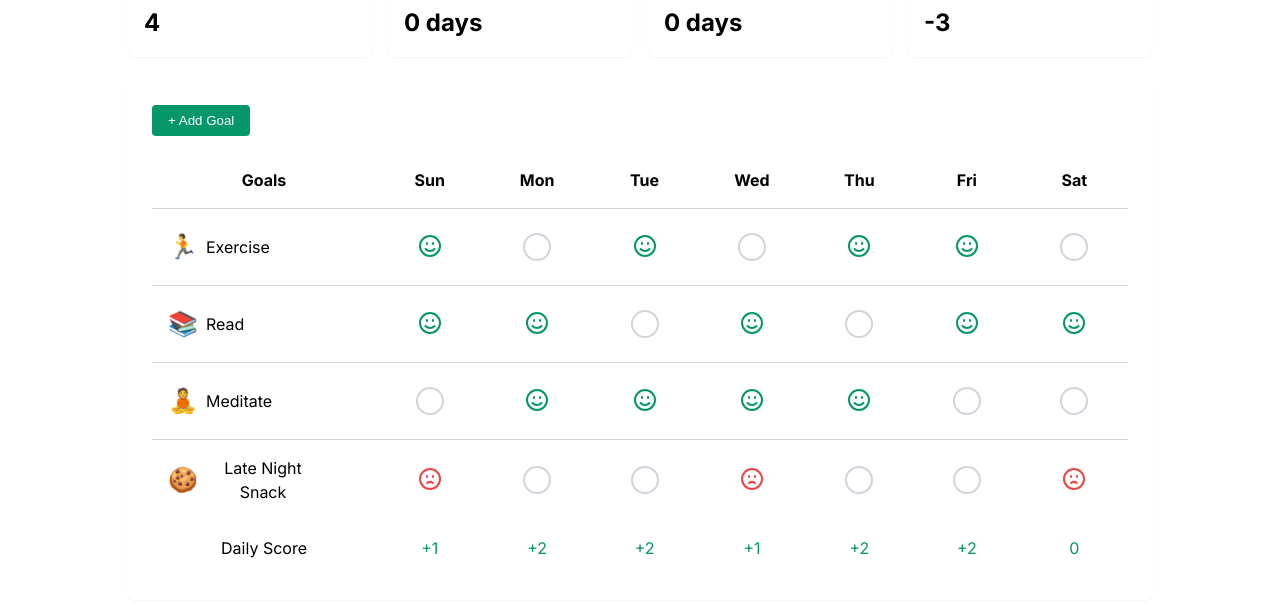
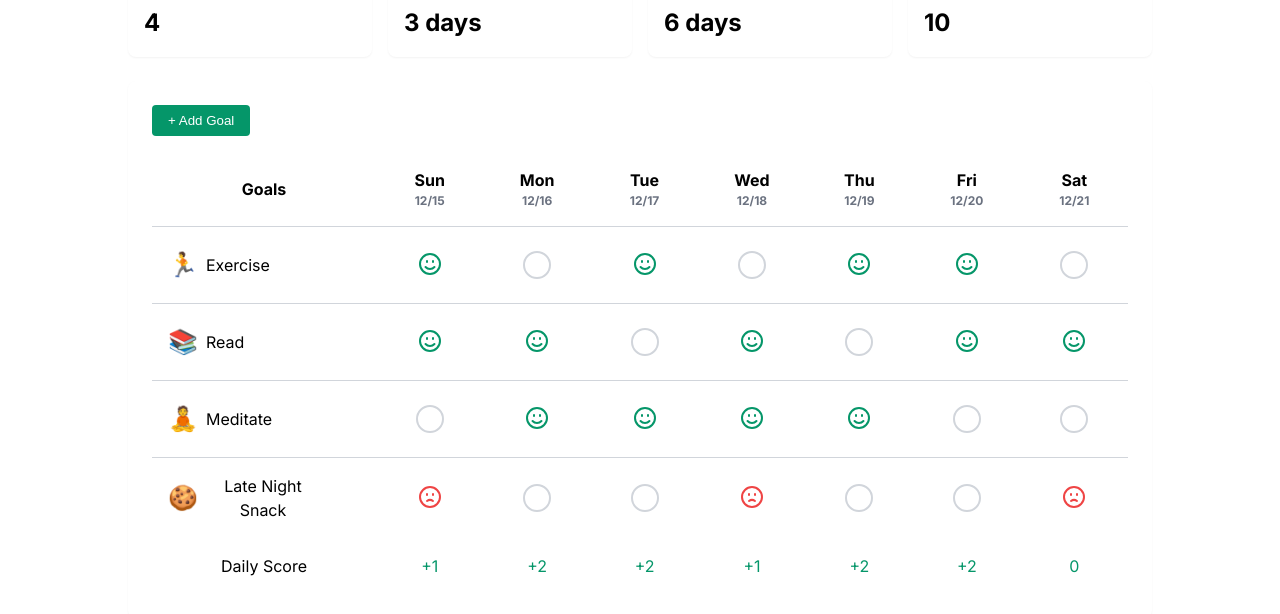
Before and after one commit to herbertmoroni/dailygoals, a website built with Vite: page src/index.html in a window 1280 px wide. Shown: the part 122-736 px from the top of the page. Built offline with nearby package versions, Linux system fonts and the light colour scheme; some packages are replaced by stand-ins of ours; no server answers.

Commit message:
fix starting day of the week problem

```diff
--- a/src/css/style.css
+++ b/src/css/style.css
@@ -314,3 +314,11 @@ body {
     background: var(--gray-50);
     border-radius: 9999px;
 }
+
+.text-xs {
+    font-size: 0.75rem;
+}
+
+.text-gray-500 {
+    color: #6b7280;
+}
--- a/src/js/modules/demoData.mjs
+++ b/src/js/modules/demoData.mjs
@@ -55,14 +55,14 @@ export const demoGoals = [
 
  function getWeekDates() {
     const today = new Date();
-    const day = today.getDay();
+    const sunday = new Date(today);
+    sunday.setDate(today.getDate() - today.getDay());  // Go back to last Sunday
+
     const dates = [];
-
     for (let i = 0; i < 7; i++) {
-        const date = new Date(today);
-        date.setDate(today.getDate() - day + i);
+        const date = new Date(sunday);
+        date.setDate(sunday.getDate() + i);
         dates.push(date.toISOString().split('T')[0]);
     }
-
     return dates;
- }
+}
--- a/src/js/modules/goalStorage.mjs
+++ b/src/js/modules/goalStorage.mjs
@@ -77,4 +77,32 @@ export class GoalStorage {
 
         await deleteDoc(doc(this.db, 'users', uid, 'goals', goalId));
     }
+
+    async saveStreak(uid, date, score) {
+        if (!this.auth.currentUser || this.auth.currentUser.uid !== uid) {
+            throw new Error('Unauthorized access');
+        }
+
+        await setDoc(
+            doc(this.db, 'users', uid, 'streaks', date),
+            { score, date }
+        );
+    }
+
+    async getHistoricalStreaks(uid) {
+        if (!this.auth.currentUser || this.auth.currentUser.uid !== uid) {
+            throw new Error('Unauthorized access');
+        }
+
+        const streaksRef = collection(this.db, 'users', uid, 'streaks');
+        const snapshot = await getDocs(streaksRef);
+        const streaks = {};
+
+        snapshot.forEach(doc => {
+            const data = doc.data();
+            streaks[doc.id] = data.score;
+        });
+
+        return streaks;
+    }
 }
--- a/src/js/modules/goalTracker.mjs
+++ b/src/js/modules/goalTracker.mjs
@@ -139,16 +139,18 @@ export class GoalTracker {
     getWeekDates() {
         const today = new Date();
         const day = today.getDay();
+        const lastSunday = new Date(today);
+        lastSunday.setDate(today.getDate() - day);
+
         const dates = [];
-
         for (let i = 0; i < 7; i++) {
-            const date = new Date(today);
-            date.setDate(today.getDate() - day + i);
+            const date = new Date(lastSunday);
+            date.setDate(lastSunday.getDate() + i);
             dates.push(date.toISOString().split('T')[0]);
         }
-
         return dates;
     }
+
 
     createGoalRow(goal, dates) {
         const row = document.createElement('tr');
@@ -235,66 +237,70 @@ export class GoalTracker {
         });
     }
 
-    getStreaks() {
-        if (!this.user) return { current: 0, best: 0 };
-
+    async updateStreaks() {
+        if (!this.user || this.user.uid === 'demo') {
             const dates = this.getWeekDates();
-        const today = new Date().toISOString().split('T')[0];
             let currentStreak = 0;
             let bestStreak = 0;
             let tempStreak = 0;
+            const today = new Date().toISOString().split('T')[0];
 
-        for (let date of dates) {
-            const allCompleted = this.user.getAllGoals().every(goal =>
-                goal.positive ? goal.isChecked(date) : !goal.isChecked(date)
-            );
+            for (const date of dates) {
+                const dayScore = this.user.getAllGoals().reduce((score, goal) =>
+                    score + (goal.isChecked(date) ? goal.points : 0), 0);
 
-            if (allCompleted) {
+                if (dayScore > 0) {
                     tempStreak++;
-                if (tempStreak > bestStreak) bestStreak = tempStreak;
+                    bestStreak = Math.max(bestStreak, tempStreak);
+                    if (date <= today) {
+                        currentStreak = tempStreak;
+                    }
                 } else {
                     tempStreak = 0;
+                    if (date <= today) {
+                        currentStreak = 0;
                     }
-
-            if (date <= today && allCompleted) {
-                currentStreak = tempStreak;
+                }
+            }
+            return { current: currentStreak, best: bestStreak };
         }
     }
 
-        return { current: currentStreak, best: bestStreak };
-    }
-
-    updateStats() {
+    async updateStats() {
         if (!this.user) return;
 
-        const goals = this.user.getAllGoals();
+        // Update active goals count
+        document.getElementById('active-goals-count').textContent = this.user.getAllGoals().length;
 
-        // Active Goals
-        document.getElementById('active-goals-count').textContent = goals.length;
-
-        // Week Score
+        // Calculate week score
         const dates = this.getWeekDates();
-        const weekScore = goals.reduce((total, goal) =>
-            goal.getScore(dates[0], dates[6]), 0);
+        const weekScore = this.user.getAllGoals().reduce((total, goal) =>
+            total + goal.getScore(dates[0], dates[6]), 0);
         document.getElementById('week-score').textContent = weekScore;
 
-        // Current and Best Streaks
-        const { current, best } = this.getStreaks();
-        document.getElementById('current-streak').textContent = `${current} days`;
-        document.getElementById('best-streak').textContent = `${best} days`;
+        try {
+            const streaks = await this.updateStreaks() || { current: 0, best: 0 };
+            document.getElementById('current-streak').textContent = `${streaks.current} days`;
+            document.getElementById('best-streak').textContent = `${streaks.best} days`;
+        } catch (error) {
+            console.error('Error updating streaks:', error);
+            document.getElementById('current-streak').textContent = '0 days';
+            document.getElementById('best-streak').textContent = '0 days';
+        }
     }
 
     renderDaysHeader() {
         const headerRow = document.getElementById('days-header');
-        while (headerRow.children.length > 1) {
-            headerRow.removeChild(headerRow.lastChild);
-        }
+        headerRow.innerHTML = '<th class="goal-column">Goals</th>';
 
         const dates = this.getWeekDates();
         dates.forEach(dateStr => {
             const th = document.createElement('th');
-            const date = new Date(dateStr);
-            th.textContent = this.days[date.getDay()];
+            const date = new Date(dateStr + 'T00:00:00'); // Force UTC timezone
+            th.innerHTML = `
+                <div>${this.days[date.getDay()]}</div>
+                <div class="text-xs text-gray-500">${date.getMonth() + 1}/${date.getDate()}</div>
+            `;
             headerRow.appendChild(th);
         });
     }
@@ -302,4 +308,9 @@ export class GoalTracker {
     initializeLucideIcons() {
         lucide.createIcons();
     }
+
+    async calculateDailyScore(date) {
+        return this.user.getAllGoals().reduce((score, goal) =>
+            score + (goal.isChecked(date) ? goal.points : 0), 0);
     }
+}
```
Lines whose indentation alone changed are shown as unchanged.
